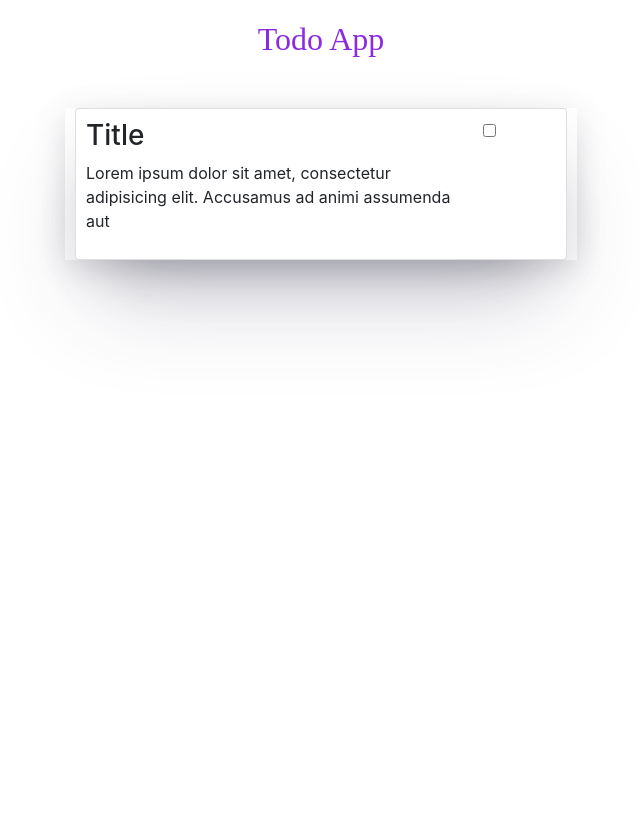
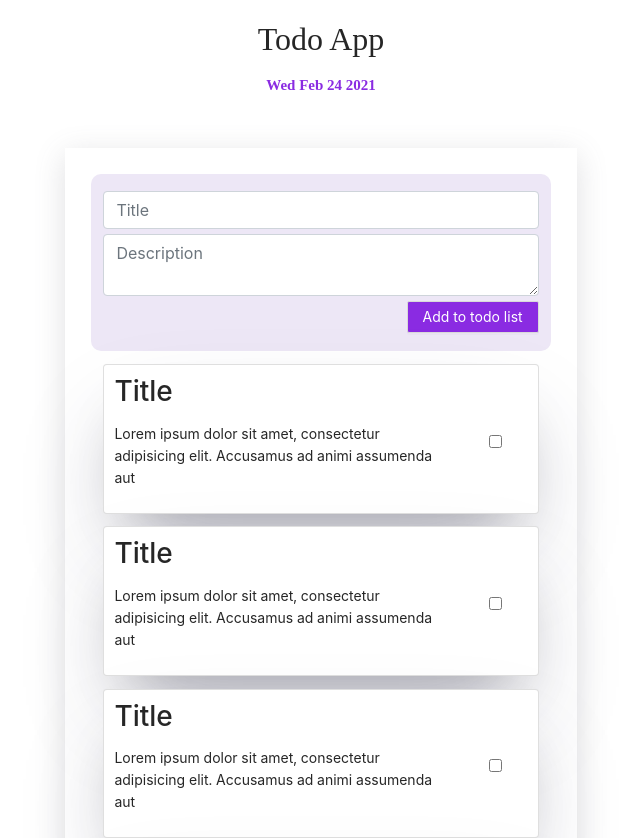
Before and after one commit to KavinduAkash/react-todo-app-with-firebase, a React (Create React App) app: page / in a window 1280 px wide. Shown: the top 838 px of the page, without its empty margins (319-959 px from the left). Before the commit the page ends 800 px from the top, so only its background shows below. Built offline with nearby package versions, Linux system fonts and the light colour scheme.

Commit message:
style card component and add input section

```diff
--- a/package.json
+++ b/package.json
@@ -6,6 +6,7 @@
     "@testing-library/jest-dom": "^5.11.9",
     "@testing-library/react": "^11.2.5",
     "@testing-library/user-event": "^12.7.3",
+    "antd": "^4.12.3",
     "bootstrap": "^4.6.0",
     "node-sass": "^5.0.0",
     "react": "^17.0.1",
--- a/src/App.js
+++ b/src/App.js
@@ -1,16 +1,36 @@
 import React from 'react';
-import {Col, Row} from "reactstrap";
+import {Col, Input, Row} from "reactstrap";
 import './App.style.scss';
 import Card from "./components/card";
+import {Button} from "antd";
 
 class App extends React.Component{
   render() {
-    return (
+
+      let date = new Date().toDateString();
+
+      return (
       <div className={'todo-app'}>
           <div className={'header'}>
             <h2>Todo App</h2>
+              <p>{date}</p>
           </div>
           <div className={'content'}>
+
+              <div className={'app-input'}>
+                  <Input type={'text'} placeholder={'Title'}/>
+                  <Input type={'textarea'} placeholder={'Description'}/>
+                  <div className={'text-right'}>
+                      <Button>Add to todo list</Button>
+                  </div>
+              </div>
+
+              <Card/>
+            <Card/>
+            <Card/>
+            <Card/>
+            <Card/>
+            <Card/>
             <Card/>
           </div>
       </div>
--- a/src/App.style.scss
+++ b/src/App.style.scss
@@ -8,11 +8,30 @@
       font-size: 40px;
       margin-top: 20px;
       margin-bottom: 50px;
+    p{
+      font-size: 15px;
+    }
   }
 
   .content {
     width: 40vw;
     box-shadow: rgba(100, 100, 111, 0.2) 0px 7px 29px 0px;
     margin: auto;
+    padding: 2vw;
+    .app-input {
+      padding: 1vw;
+      background: #ede7f6;
+      border-radius: 10px;
+      input {
+        margin-top: 5px;
+        margin-bottom: 5px;
+      }
+      button {
+        margin-top: 5px;
+        margin-bottom: 5px;
+        background: blueviolet;
+        color: white;
+      }
+    }
   }
 }
--- a/src/components/card/card.style.scss
+++ b/src/components/card/card.style.scss
@@ -1,6 +1,13 @@
 .card {
-  margin: 10px;
+  margin: 1vw;
   padding: 10px;
-  border: 1px solid gray;
   box-shadow: rgba(50, 50, 93, 0.25) 0px 50px 100px -20px, rgba(0, 0, 0, 0.3) 0px 30px 60px -30px;
+  .card-heading {
+    display: flex;
+  }
+  .card-checkbox {
+    display: flex;
+    justify-content: center;
+    align-items: center;
+  }
 }
--- a/src/components/card/index.js
+++ b/src/components/card/index.js
@@ -1,6 +1,8 @@
 import React from 'react';
 import './card.style.scss';
 import {Col, Input, Row} from "reactstrap";
+import { Button } from 'antd';
+import { DownloadOutlined } from '@ant-design/icons'
 import './card.style.scss';
 
 class Card extends React.Component {
@@ -10,10 +12,12 @@
 
                 <Row>
                     <Col sm={10} md={10} lg={10} xl={10}>
-                        <h3>Title</h3>
+                        <div className={'card-heading'}>
+                            <h3>Title</h3>
+                        </div>
                         <p>Lorem ipsum dolor sit amet, consectetur adipisicing elit. Accusamus ad animi assumenda aut</p>
                     </Col>
-                    <Col sm={2} md={2} lg={2} xl={2}>
+                    <Col className={'card-checkbox'} sm={2} md={2} lg={2} xl={2}>
                         <Input type="checkbox" />
                     </Col>
                 </Row>
--- a/src/index.js
+++ b/src/index.js
@@ -4,6 +4,7 @@
 import App from './App';
 import reportWebVitals from './reportWebVitals';
 import 'bootstrap/dist/css/bootstrap.min.css';
+import 'antd/dist/antd.css';
 
 ReactDOM.render(
   <React.StrictMode>
```
Also changed, not shown: 1 other file (tests, documents, lock files or other folders).
